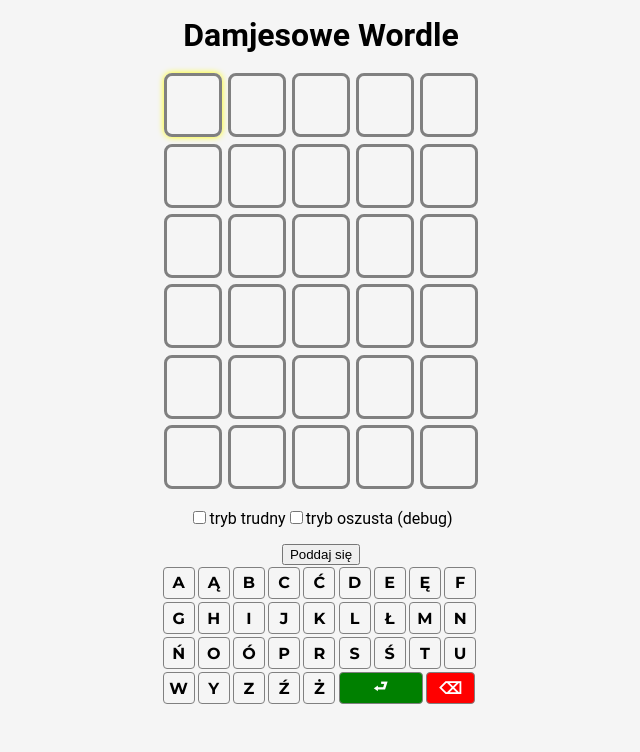
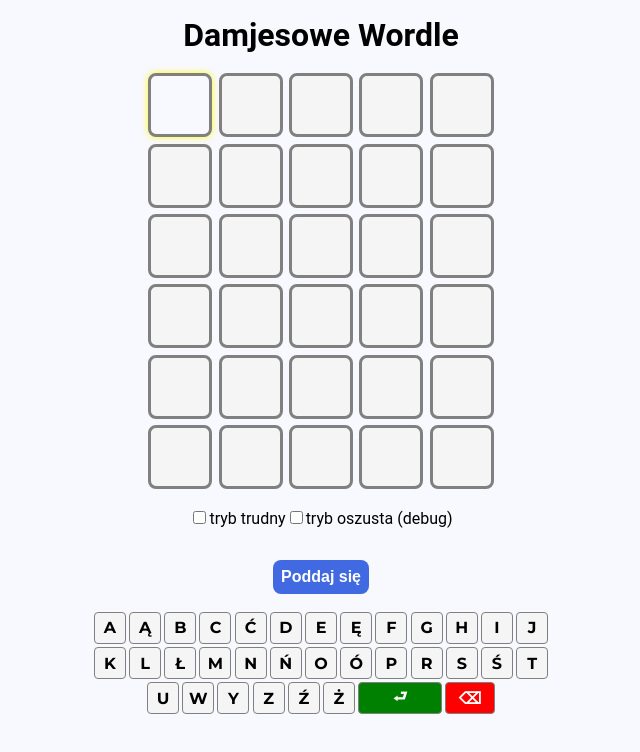
Before and after one commit to damjes/wordle, a React (Vite) app: page / in a window 1280 px wide. Shown: the top 752 px of the page, without its empty margins (319-959 px from the left). Built offline with nearby package versions, Linux system fonts and the light colour scheme.

Commit message:
Poprawiono CSS

```diff
--- a/src/App.scss
+++ b/src/App.scss
@@ -1,5 +1,5 @@
 body {
-	background-color: #f5f5f5;
+	background-color: ghostwhite;
 	font-family: 'Roboto', sans-serif;
 	font-size: 1em;
 	margin: 0;
--- a/src/Gra.scss
+++ b/src/Gra.scss
@@ -1,5 +1,26 @@
+$promien: 0.5em;
+
 .gra {
 	text-align: center;
-	width: 20em;
+	max-width: 30em;
 	margin: 0 auto;
+
+	.przyciskResetu {
+		margin: 1em;
+		border: none;
+		border-radius: $promien;
+		padding: $promien;
+		font-size: 1em;
+		color: white;
+		background-color: royalblue;
+		font-weight: bold;
+
+		&.jeszczeRaz {
+			background-color: green;
+		}
+
+		&.naPewno {
+			background-color: darkorange;
+		}
+	}
 }
--- a/src/Gra.tsx
+++ b/src/Gra.tsx
@@ -113,6 +113,11 @@
 		(potwierdzeniePoddaniaSię ? () => setWygranko('nie') : () => setPotwierdzeniePoddaniaSię(true)) :
 		resetuj
 
+	const klasaResetu = 'przyciskResetu' + (wygranko == '' ?
+		(potwierdzeniePoddaniaSię ? ' naPewno' : '') :
+		' jeszczeRaz'
+	)
+
 	return <div className="gra">
 		<div className="macierz">
 			{słowa}
@@ -139,7 +144,7 @@
 				tryb oszusta (debug)
 			</label>
 		</p>
-		<button className="przyciskResetu" onClick={funkcjaResetu}>{napisResetu}</button>
+		<button className={klasaResetu} onClick={funkcjaResetu}>{napisResetu}</button>
 		{
 			wygranko != '' &&
 			<div className="koniecGry">
--- a/src/Klawiatura.scss
+++ b/src/Klawiatura.scss
@@ -2,4 +2,5 @@
 	display: flex;
 	flex-direction: row;
 	flex-wrap: wrap;
+	justify-content: center;
 }
--- a/src/Slowo.scss
+++ b/src/Slowo.scss
@@ -2,4 +2,5 @@
 	display: flex;
 	flex-direction: row;
 	font-size: 2em;
+	justify-content: center;
 }
```
